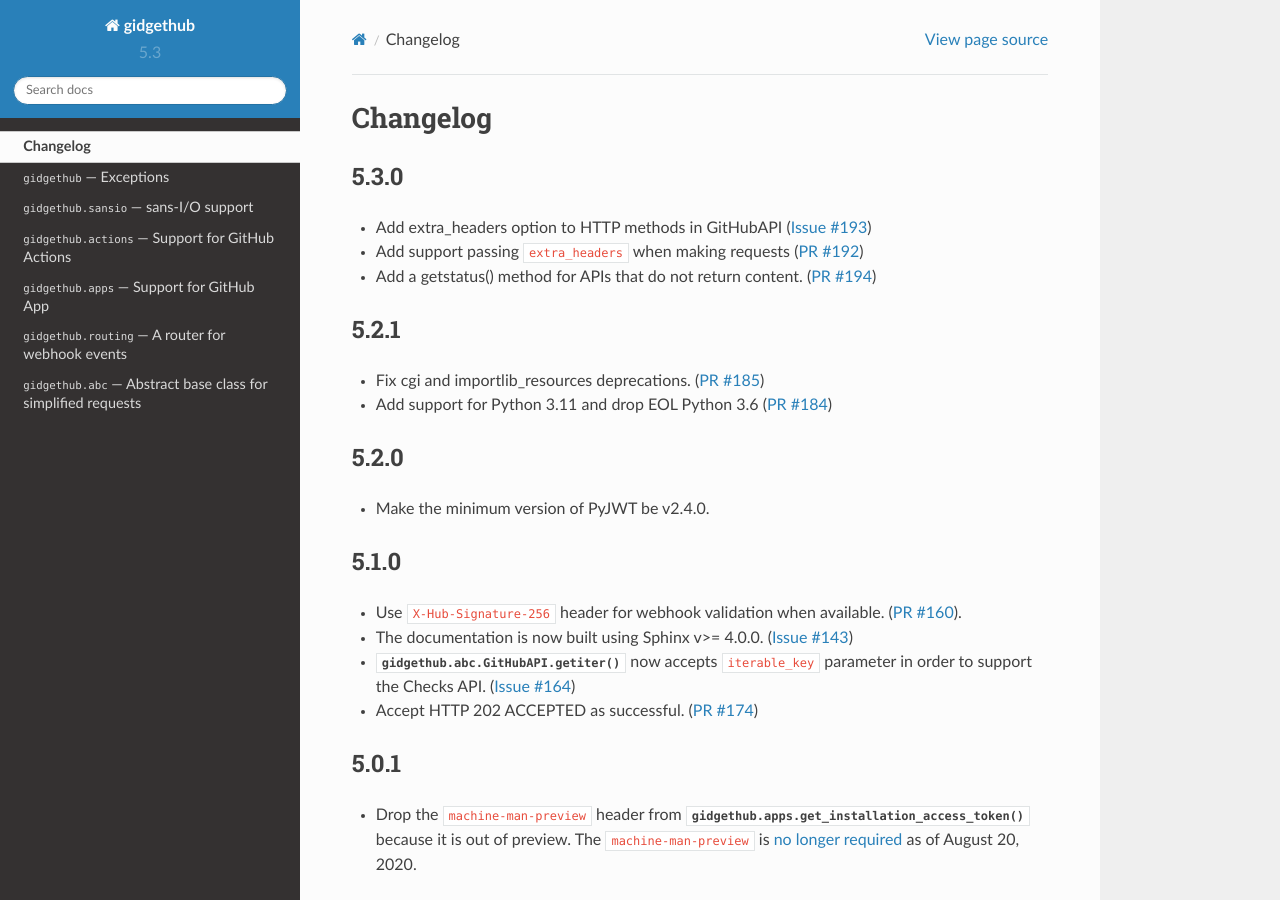
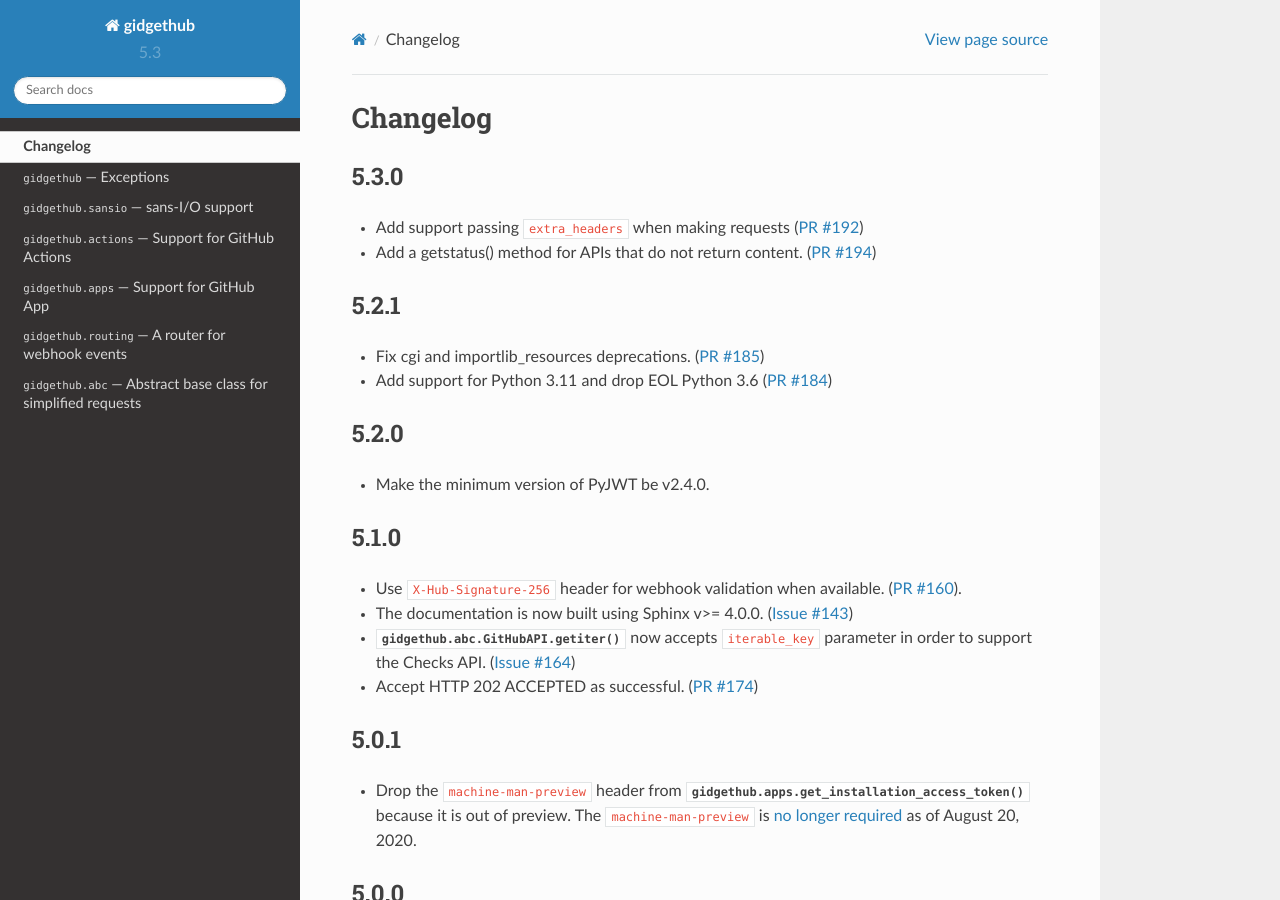
Before and after one commit to gidgethub/gidgethub, a Sphinx documentation site: the page built from docs/changelog.rst, in a window 1280 px wide and 900 px high. Built offline with Sphinx 7.4.7 and the Read the Docs theme 2.0.0, drawn with Linux system fonts in a browser that asks for light colours; pages that are not in the unit, such as notebooks, are missing from menus.

Commit message:
Remove duplicated changelog entry about extra_headers

```diff
--- a/docs/changelog.rst
+++ b/docs/changelog.rst
@@ -3,9 +3,6 @@
 
 5.3.0
 -----
-
-- Add extra_headers option to HTTP methods in GitHubAPI
-  (`Issue #193 <https://github.com/brettcannon/gidgethub/pull/193>`_)
 
 - Add support passing ``extra_headers`` when making requests
   (`PR #192 <https://github.com/brettcannon/gidgethub/pull/192>`_)
```
